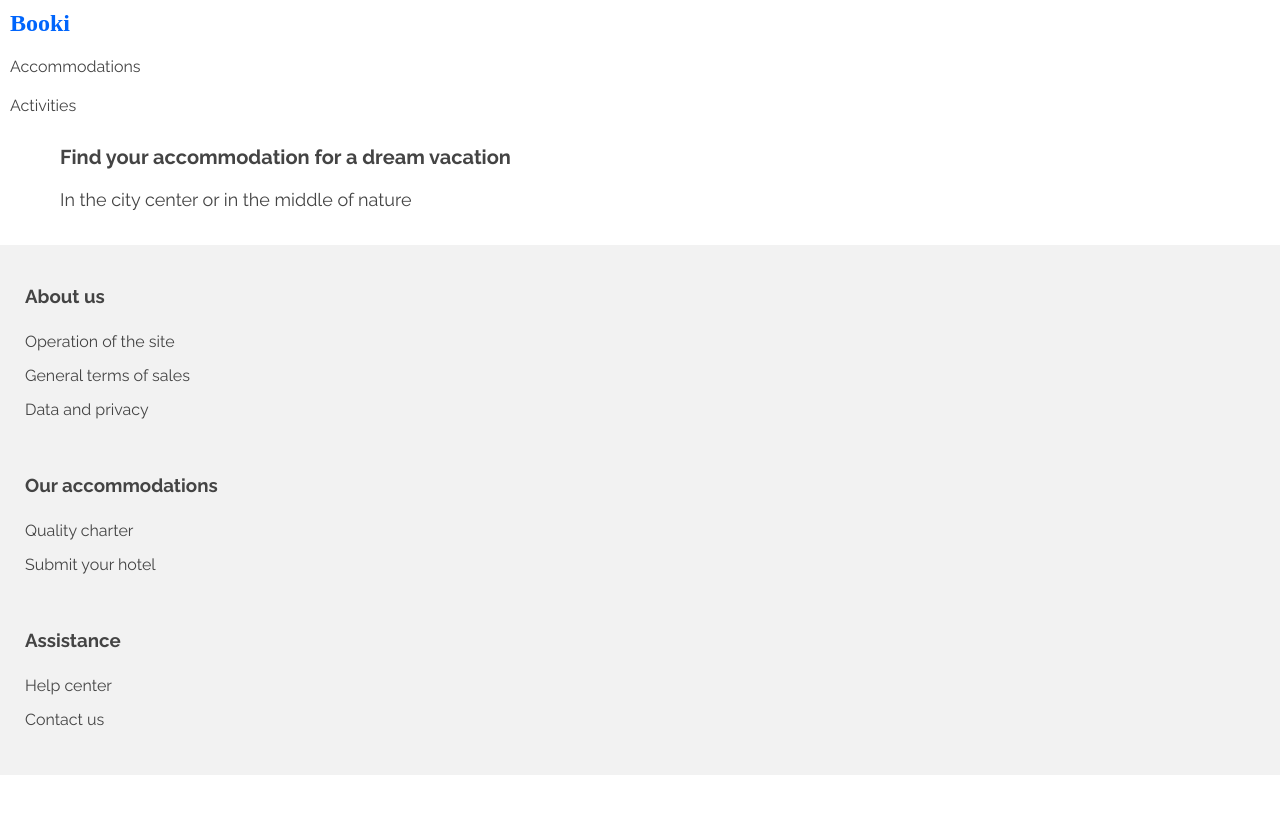
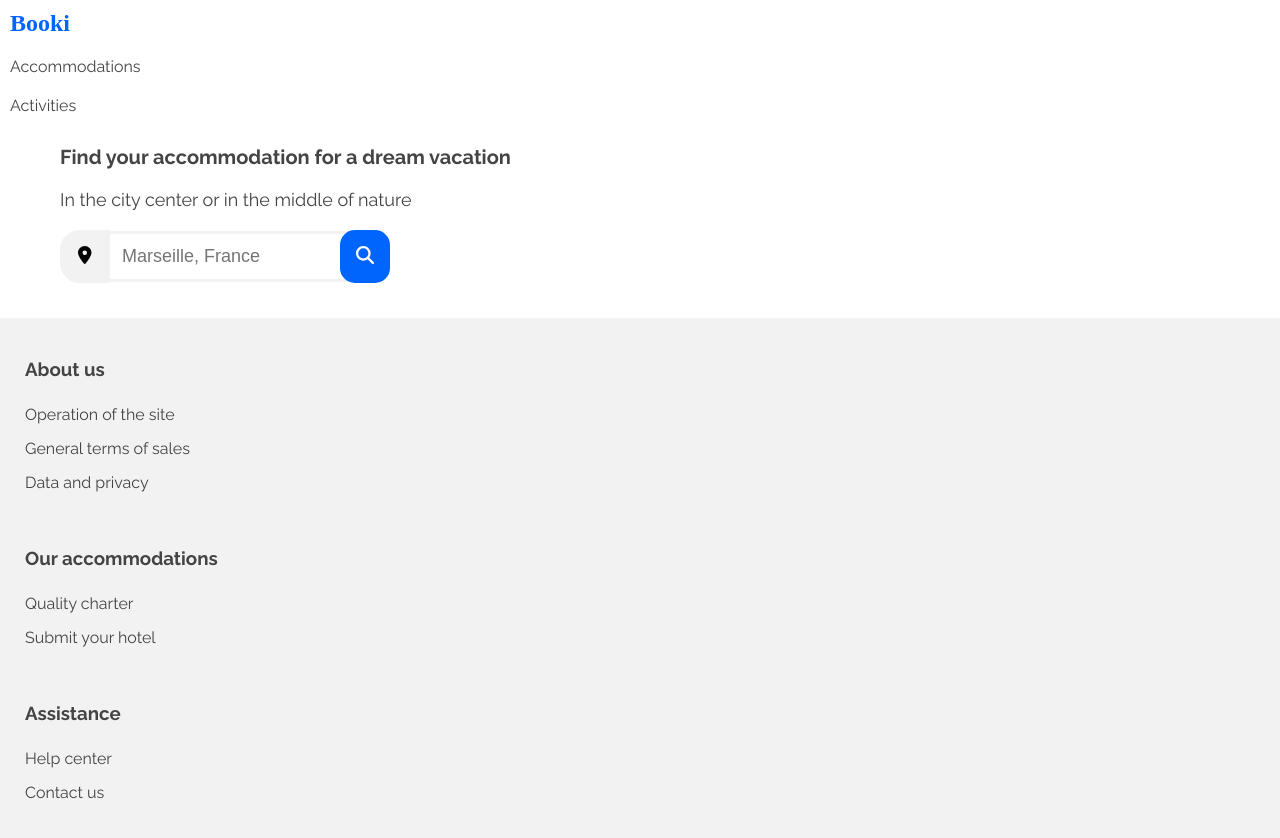
Before and after one commit to FullStackUp/booki, an Angular app in the folder frontend/: page / in a window 1280 px wide. Shown: the top 838 px of the page. Before the commit the page ends 800 px from the top, so only its background shows below. Built offline with nearby package versions, Linux system fonts and the light colour scheme; a web font is replaced by a local one.

Commit message:
Add search-field component

```diff
--- a/frontend/package.json
+++ b/frontend/package.json
@@ -18,6 +18,9 @@
     "@angular/platform-browser": "^14.0.0",
     "@angular/platform-browser-dynamic": "^14.0.0",
     "@angular/router": "^14.0.0",
+    "@fortawesome/angular-fontawesome": "^0.11.1",
+    "@fortawesome/fontawesome-svg-core": "^6.1.1",
+    "@fortawesome/free-solid-svg-icons": "^6.1.1",
     "rxjs": "~7.5.0",
     "tslib": "^2.3.0",
     "zone.js": "~0.11.4"
--- a/frontend/src/app/body/body.component.html
+++ b/frontend/src/app/body/body.component.html
@@ -1,4 +1,5 @@
 <div class="container-body">
   <h2 class="p-10">Find your accommodation for a dream vacation</h2>
   <p class="p-10">In the city center or in the middle of nature</p>
+  <app-search-field></app-search-field>
 </div>
--- /dev/null
+++ b/frontend/src/app/body/search-field/search-field.component.html
@@ -0,0 +1,9 @@
+<div class="search-field p-10">
+  <button class="localization-btn">
+    <fa-icon [icon]="localizationIcon" class="localization-icon"></fa-icon>
+  </button>
+  <input type="search" placeholder="Marseille, France" />
+  <button class="research-btn">
+    <fa-icon [icon]="researchIcon" class="research-icon ml-20"></fa-icon>
+  </button>
+</div>
--- /dev/null
+++ b/frontend/src/app/body/search-field/search-field.component.scss
@@ -0,0 +1,53 @@
+.localization-btn {
+  border: var(--lightwhite) 3px solid;
+  border-radius: 20px 0 0 20px;
+  background-color: var(--lightwhite);
+  padding: 13px;
+  width: 50px;
+  cursor: pointer;
+  &:hover {
+    color: var(--primary);
+    border: 3px solid var(--primary);
+    background-color: var(--secondary);
+  }
+  transition: background-color 0.4s;
+}
+
+.localization-icon {
+  font-size: 18px;
+}
+
+input {
+  font-size: 18px;
+  border-right: none;
+  border-left: none;
+  border-bottom: var(--lightwhite) 3px solid;
+  border-top: var(--lightwhite) 3px solid;
+  padding: 12px;
+  width: 250px;
+  &:focus {
+    outline: none;
+    border-top: var(--primary) 3px solid;
+    border-bottom: var(--primary) 3px solid;
+  }
+}
+
+.research-btn {
+  border: 3px solid var(--primary);
+  border-radius: 15px;
+  background-color: var(--primary);
+  color: white;
+  padding: 13px;
+  margin-left: -20px;
+  cursor: pointer;
+  &:hover {
+    color: var(--primary);
+    border: 3px solid var(--primary);
+    background-color: var(--secondary);
+  }
+  transition: background-color 0.4s;
+}
+
+.research-icon {
+  font-size: 18px;
+}
--- /dev/null
+++ b/frontend/src/app/body/search-field/search-field.component.ts
@@ -0,0 +1,17 @@
+import { Component, OnInit } from '@angular/core';
+import { faLocationDot } from '@fortawesome/free-solid-svg-icons';
+import { faSearch } from '@fortawesome/free-solid-svg-icons';
+
+@Component({
+  selector: 'app-search-field',
+  templateUrl: './search-field.component.html',
+  styleUrls: ['./search-field.component.scss'],
+})
+export class SearchFieldComponent implements OnInit {
+  localizationIcon = faLocationDot;
+  researchIcon = faSearch;
+
+  constructor() {}
+
+  ngOnInit(): void {}
+}
```
Also changed, not shown: frontend/src/app/app.module.ts (+10 -2 lines), 1 other file (tests, documents, lock files or other folders).
